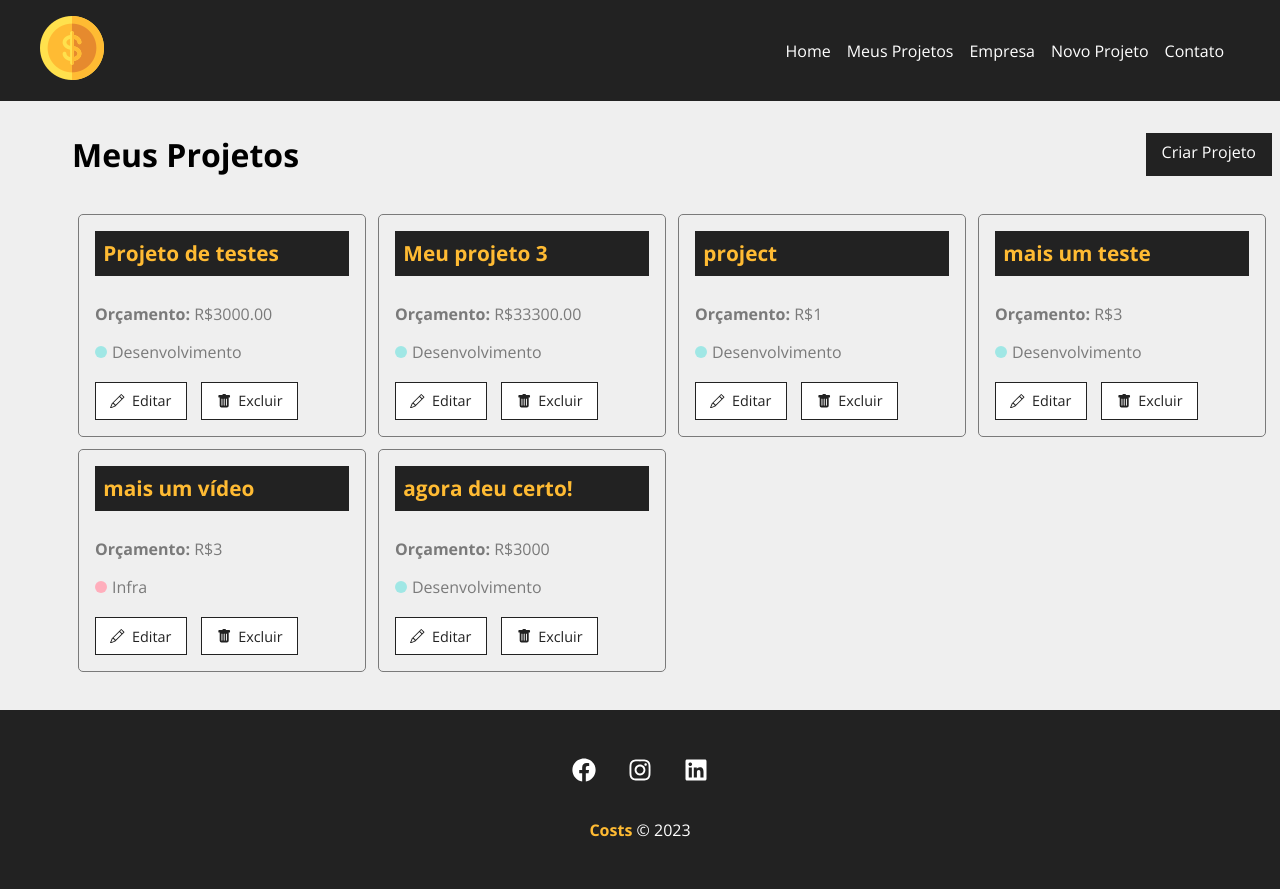
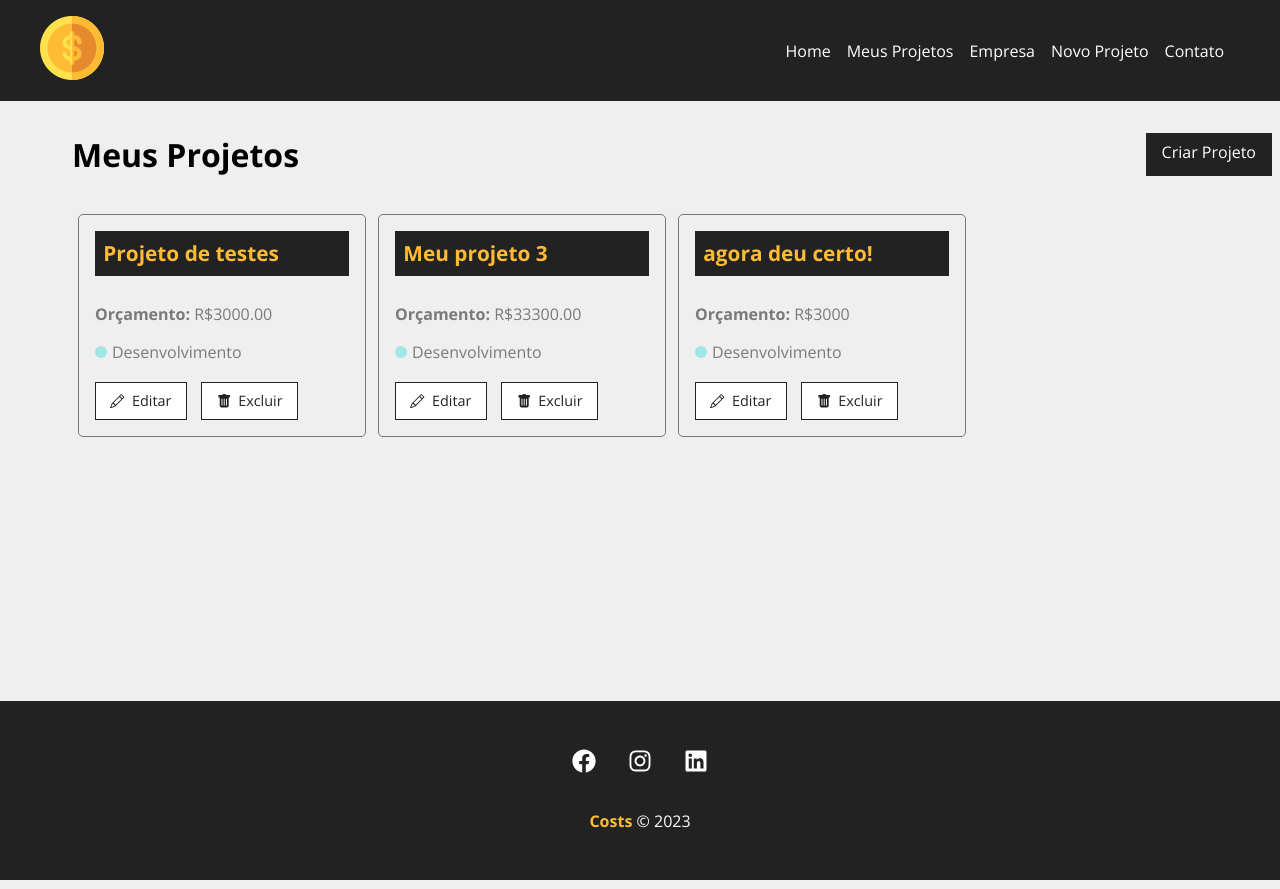
Before and after one commit to BrunoSilva03/Costs, a React (Vite) app in the folder costs/: page /projects in a window 1280 px wide. Shown: the top 889 px of the page. Built offline with nearby package versions, Linux system fonts and the light colour scheme; data requests are answered from the project's data file.

Commit message:
exibindo mensagem de sucesso

```diff
--- a/costs/db.json
+++ b/costs/db.json
@@ -21,39 +21,6 @@
       "cost": 0,
       "services": [],
       "id": 2
-    },
-    {
-      "name": "project",
-      "budget": "1",
-      "category": {
-        "id": "2",
-        "name": "Desenvolvimento"
-      },
-      "cost": 0,
-      "services": [],
-      "id": 3
-    },
-    {
-      "name": "mais um teste",
-      "budget": "3",
-      "category": {
-        "id": "2",
-        "name": "Desenvolvimento"
-      },
-      "cost": 0,
-      "services": [],
-      "id": 4
-    },
-    {
-      "name": "mais um vídeo",
-      "budget": "3",
-      "category": {
-        "id": "1",
-        "name": "Infra"
-      },
-      "cost": 0,
-      "services": [],
-      "id": 5
     },
     {
       "name": "agora deu certo!",
--- a/costs/src/components/pages/Projects.jsx
+++ b/costs/src/components/pages/Projects.jsx
@@ -13,6 +13,7 @@ import styles from './Projects.module.css'
 function Projects() {
     const [projects, setProjects] = useState([])
     const [removeLoading, setRemoveLoading] = useState(false)
+    const [projectMessage, setProjectMessage] = useState('')
 
     const location = useLocation()
     let message = ''
@@ -46,9 +47,9 @@ function Projects() {
             'Content-Type': 'application/json'
         },
     }).then(resp => resp.json())
-    .then(data => {
+    .then(() => {
         setProjects(projects.filter((project) => project.id !== id))
-        //message
+        setProjectMessage('Projeto removido com sucesso!!!')
     })
     .catch(err => console.log(err))
     }
@@ -62,6 +63,7 @@ return (
 
         </div>
         {message && <Message type="sucess" msg={message}/>}
+        {projectMessage && <Message type="sucess" msg={projectMessage}/>}
         <Container customClass="start">
             {projects.length > 0 &&
               projects.map((project) => (
```
